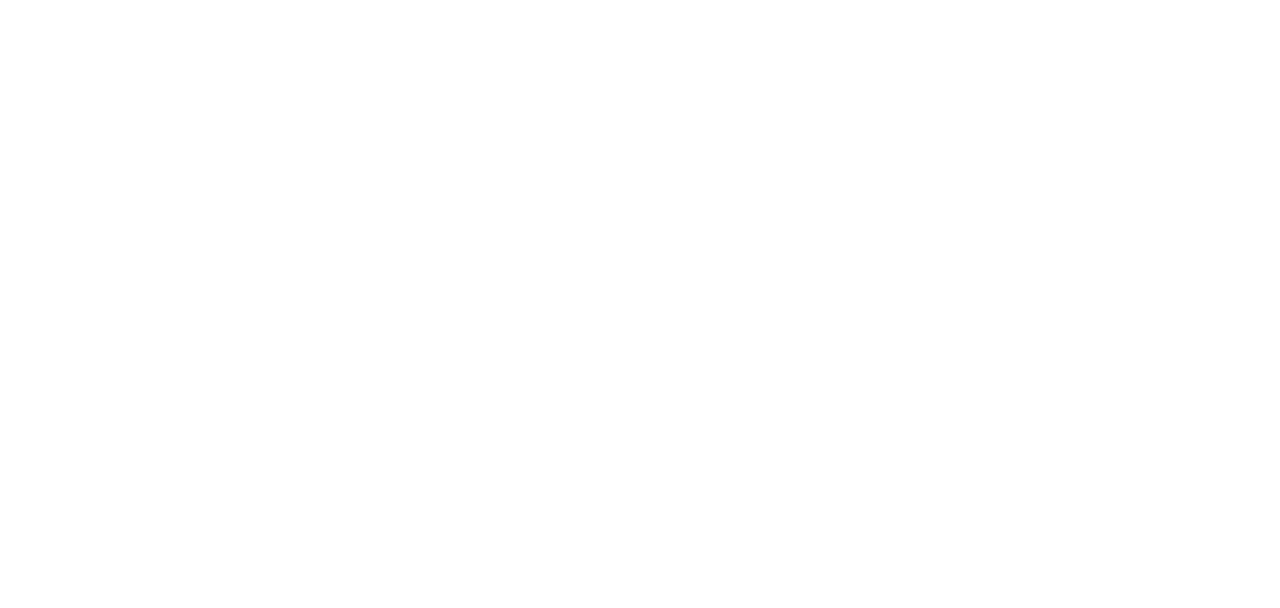
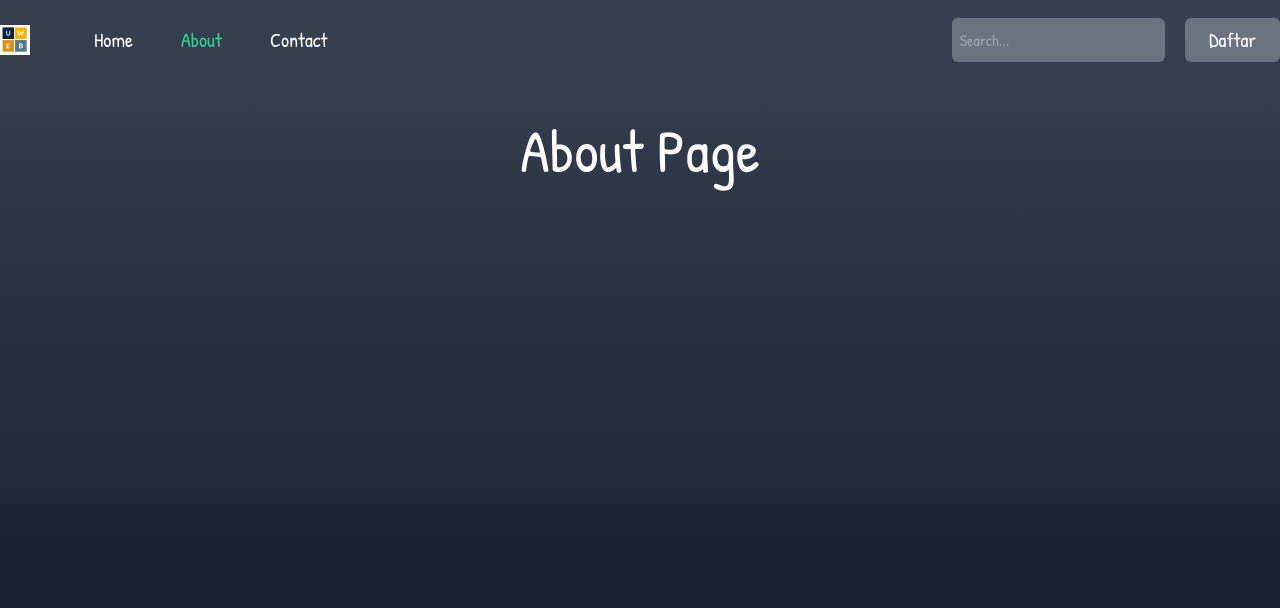
Before and after one commit to Magang-Smartek-X-STTG/Starter-Template, a React (Create React App) app: page /about in a window 1280 px wide. Shown: the top 608 px of the page. Built offline with nearby package versions, Linux system fonts and the light colour scheme.

Commit message:
try new branch gisna

```diff
--- a/package.json
+++ b/package.json
@@ -11,8 +11,11 @@
     "postcss-cli": "^8.3.1",
     "react": "^17.0.2",
     "react-dom": "^17.0.2",
+    "react-redux": "^7.2.4",
     "react-router-dom": "^5.2.0",
     "react-scripts": "4.0.3",
+    "redux": "^4.1.0",
+    "redux-thunk": "^2.3.0",
     "tailwindcss": "^2.2.7",
     "web-vitals": "^1.1.2"
   },
--- a/src/App.js
+++ b/src/App.js
@@ -2,7 +2,10 @@ import './assets/styles/css/style.css';
 import { Router, Route, Switch } from "react-router-dom";
 import { createBrowserHistory } from "history";
 import Home from './pages/Home';
-import Abouth from './pages/Abouth';
+
+import store from './redux/store';
+import {Provider} from 'react-redux';
+import About from './pages/About';
 import Contact from './pages/Contact';
 
 const history = createBrowserHistory({
@@ -12,13 +15,15 @@ const history = createBrowserHistory({
 function App() {
   return (
     <div className="App">
-      <Router history={history} basename={process.env.PUBLIC_URL}>
-        <Switch>
-          <Route exact path="/" component={Home} />
-          <Route exact path="/Abouth" component={Abouth}/>
-          <Route exact path="/Contact" component={Contact}/>
-        </Switch>
-      </Router>
+      <Provider store={store}>
+        <Router history={history} basename={process.env.PUBLIC_URL}>
+          <Switch>
+            <Route exact path="/" component={Home} />
+            <Route exact path="/about" component={About} />
+            <Route exact path="/contact" component={Contact} />
+          </Switch>
+        </Router>
+      </Provider>
     </div>
   );
 }
--- a/src/elements/HeaderLink.js
+++ b/src/elements/HeaderLink.js
@@ -1,10 +1,10 @@
 import React from "react";
 import { Link } from "react-router-dom";
 
-const HeaderLink = ({label, path}) => {
+const HeaderLink = ({label, path, getNavLink}) => {
   return (
     <Link
-      className="mx-6 text-white text-xl hover:text-green-400 hover:underline"
+      className={["mx-6 text-xl hover:text-green-400 hover:underline", getNavLink(path)].join(' ')}
       to={path}
     >
       {label}
--- /dev/null
+++ b/src/pages/About.js
@@ -0,0 +1,20 @@
+import React from "react";
+
+import Footer from "../parts/Footer";
+import Header from "../parts/Header";
+
+const About = () => {
+  return (
+    <section className="h-screen overflow-y-auto">
+      <Header></Header>
+      <main className="container mx-auto flex flex-col justify-between h-screen">
+        <div className="text-center">
+          <h1 className="text-6xl text-white mt-10">About Page</h1>
+        </div>
+      </main>
+      <Footer></Footer>
+    </section>
+  );
+};
+
+export default About;
--- a/src/pages/Home.js
+++ b/src/pages/Home.js
@@ -1,18 +1,48 @@
 import React from "react";
+import { useEffect } from "react";
+import { useDispatch, useSelector } from "react-redux";
+
 import Footer from "../parts/Footer";
 import Header from "../parts/Header";
 
+import { getDataCovid } from "../redux/action/covidAction";
+
 const Home = () => {
+  const dataGlobal = useSelector((state) => state.globalState);
+  const dataCovid = useSelector((state) => state.covidState);
+
+  const dispatch = useDispatch();
+
+  useEffect(() => {
+    dispatch(getDataCovid());
+  }, [dispatch]);
+
   return (
-    <div className="h-screen">
-      <div className="container mx-auto flex flex-col justify-between h-screen">
-        <Header></Header>
-        <div>
-          <h1 className="text-6xl text-center text-white mt-10">Home Page</h1>
+    <section className="h-screen overflow-y-auto">
+      <Header></Header>
+      <main className="container mx-auto flex flex-col justify-between h-screen">
+        <div className="text-center">
+          <h1 className="text-6xl text-white mt-10">Home Page</h1>
+          <p className="text-white text-xl mt-5">
+            Heloo.. !! <br/>This is Home Page {dataGlobal.name}
+          </p>
+
+          <h1 className="text-6xl text-white mt-10 mb-5">Data Global Covid</h1>
+
+          {dataCovid && (
+            <div className="flex justify-center">
+              <img
+                src={dataCovid?.image}
+                width={500}
+                alt="data covid global"
+                className="text-center mb-20"
+              />
+            </div>
+          )}
         </div>
-        <Footer></Footer>
-      </div>
-    </div>
+      </main>
+      <Footer></Footer>
+    </section>
   );
 };
 
--- a/src/parts/Header.js
+++ b/src/parts/Header.js
@@ -1,22 +1,39 @@
 import React from "react";
+import { withRouter } from "react-router-dom";
+
 import Logo from "../assets/icons/uweb.jpg";
-import { Link } from "react-router-dom";
+
 import Button from "../elements/button";
 import InputSearch from "../elements/inputSearch";
 import HeaderLink from "../elements/HeaderLink";
 
-const Header = () => {
+const Header = ({ match }) => {
+  const getNavLink = (path) => {
+    return match.path == path ? "text-green-400" : "text-white";
+  };
   return (
     <header
-      className="flex items-center justify-between sticky"
+      className="flex items-center justify-between sticky container mx-auto"
       style={{ height: 80 }}
     >
       <div className="flex items-center">
         <img src={Logo} width={30} alt="navbar logo" />
         <div className="ml-10">
-          <HeaderLink label="Home" path="/"></HeaderLink>
-          <HeaderLink label="About" path="/Abouth"></HeaderLink>
-          <HeaderLink label="Contact" path="/Contact"></HeaderLink>
+          <HeaderLink
+            label="Home"
+            getNavLink={getNavLink}
+            path="/"
+          ></HeaderLink>
+          <HeaderLink
+            label="About"
+            getNavLink={getNavLink}
+            path="/about"
+          ></HeaderLink>
+          <HeaderLink
+            label="Contact"
+            getNavLink={getNavLink}
+            path="/contact"
+          ></HeaderLink>
         </div>
       </div>
       <div className="flex justify-end w-1/3">
@@ -27,4 +44,4 @@ const Header = () => {
   );
 };
 
-export default Header;
+export default withRouter(Header);
--- /dev/null
+++ b/src/redux/action/covidAction.js
@@ -0,0 +1,12 @@
+import axios from "axios";
+
+export const getDataCovid = () => (dispatch) => {
+  axios
+    .get(`https://covid.mathdro.id/api`)
+    .then((res) => {
+      dispatch({ type: "SET_DATA_COVID", value: res.data });
+    })
+    .catch((err) => {
+      console.log(err?.response?.data?.message);
+    });
+};
--- /dev/null
+++ b/src/redux/reducer/covidReducer.js
@@ -0,0 +1,8 @@
+const initialState = {};
+
+export const covidState = (state = initialState, action) => {
+  if (action.type === "SET_DATA_COVID") {
+    return action.value;
+  }
+  return state;
+};
--- /dev/null
+++ b/src/redux/reducer/globalReducer.js
@@ -0,0 +1,10 @@
+const initialState = {
+    name: 'Lionel Messi'
+}
+
+export const globalState = (state = initialState, action) => {
+    if(action.type === 'SET_GLOBAL_STATE') {
+        return action.value
+    }
+    return state;
+}
--- /dev/null
+++ b/src/redux/reducer/index.js
@@ -0,0 +1,10 @@
+import { globalState } from "./globalReducer";
+import { covidState } from "./covidReducer";
+import { combineReducers } from "redux";
+
+const reducer = combineReducers({
+    globalState,
+    covidState
+});
+
+export default reducer;
--- /dev/null
+++ b/src/redux/store.js
@@ -0,0 +1,7 @@
+import { createStore, applyMiddleware } from "redux";
+import reducer from "./reducer";
+import thunk from "redux-thunk";
+
+const store = createStore(reducer, applyMiddleware(thunk));
+
+export default store;
```
Also changed, not shown: 2 other files (tests, documents, lock files or other folders).
